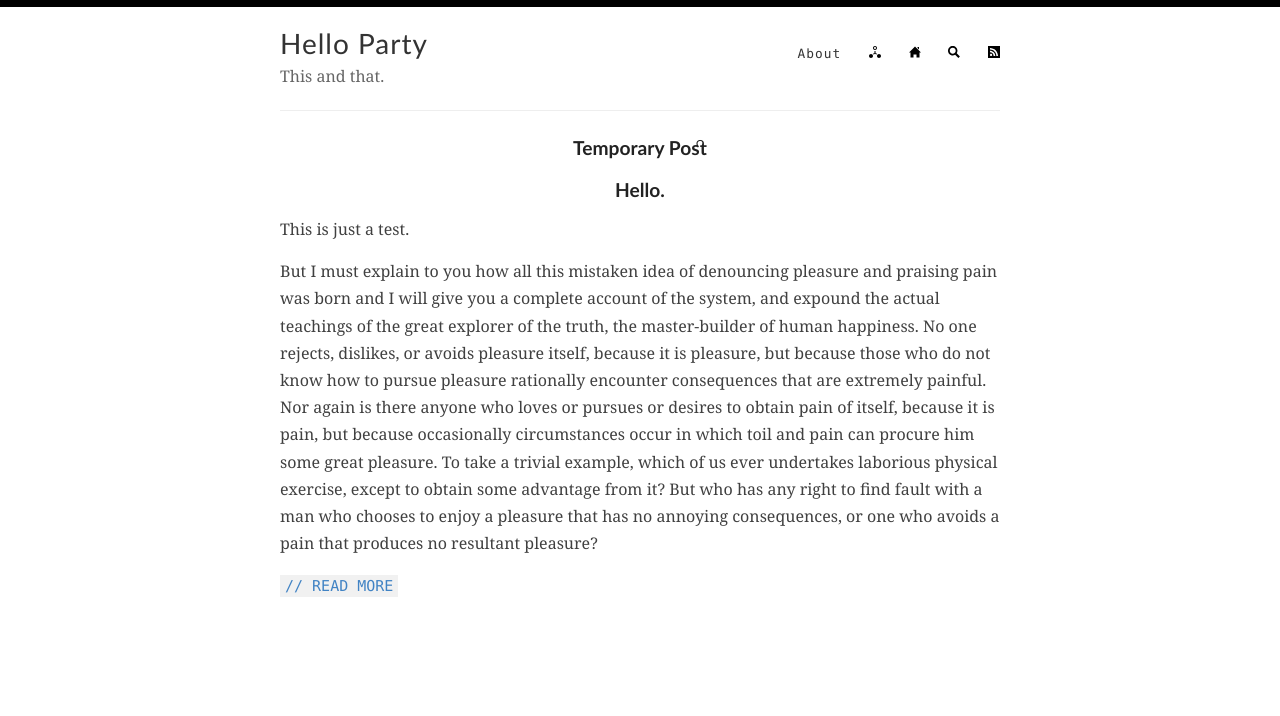
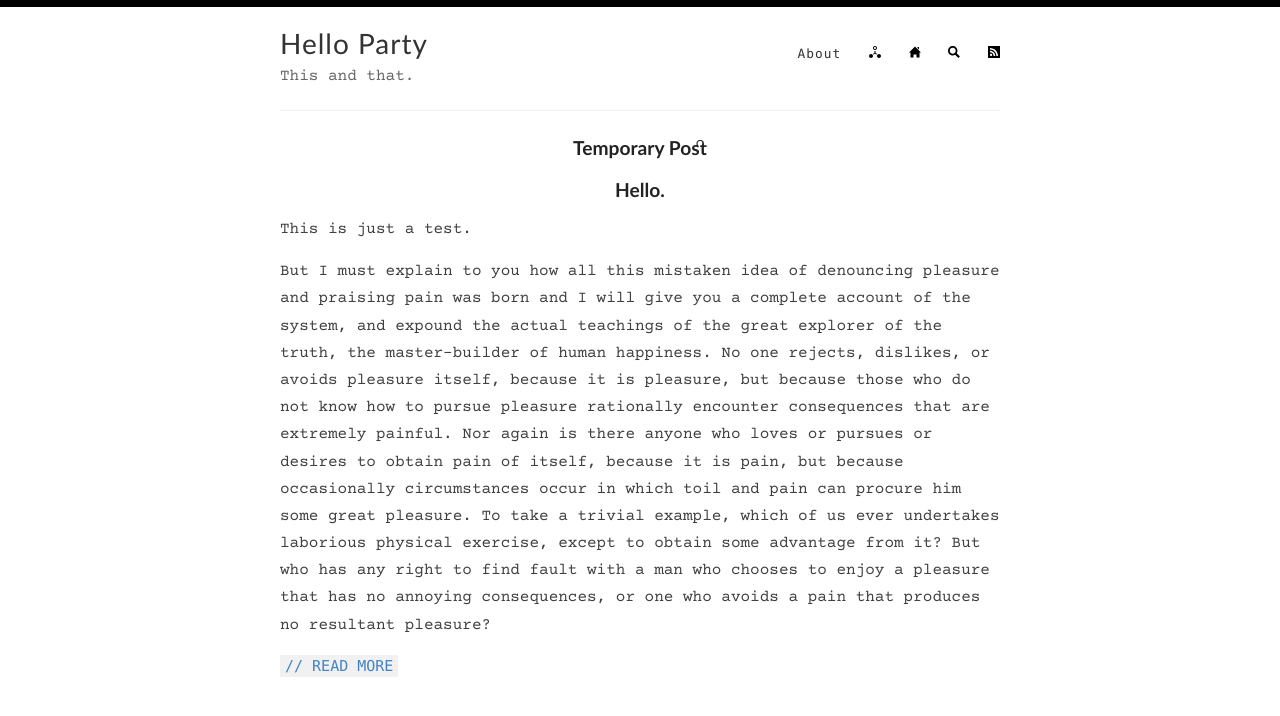
Before and after one commit to hello-party/hello-party-old.github.io, a Jekyll site: the page built from index.html, in a window 1280 px wide. Shown: the top 716 px of the page. Built offline with Jekyll 4.4.1, drawn with Linux system fonts in a browser that asks for light colours; the list of posts is cut into pages by our own code.

Commit message:
Update style.scss

```diff
--- a/assets/style.scss
+++ b/assets/style.scss
@@ -7,6 +7,20 @@
 
 @import "reset";
 @import "variables";
+
+@font-face {
+  font-family: 'Courier Prime';
+  font-style: normal;
+  font-weight: 400;
+  src: url('../fonts/courier-prime-v2-latin-regular.eot'); /* IE9 Compat Modes */
+  src: local(''),
+       url('../fonts/courier-prime-v2-latin-regular.eot?#iefix') format('embedded-opentype'), /* IE6-IE8 */
+       url('../fonts/courier-prime-v2-latin-regular.woff2') format('woff2'), /* Super Modern Browsers */
+       url('../fonts/courier-prime-v2-latin-regular.woff') format('woff'), /* Modern Browsers */
+       url('../fonts/courier-prime-v2-latin-regular.ttf') format('truetype'), /* Safari, Android, iOS */
+       url('../fonts/courier-prime-v2-latin-regular.svg#CourierPrime') format('svg'); /* Legacy iOS */
+}
+
 // Syntax highlighting @import is at the bottom of this file
 
 /**************/
@@ -21,7 +35,8 @@ html {
 
 body {
   background: #fff;
-  font-family: $serif;
+  /*font-family: $serif;*/
+  font-family: 'Courier Prime';
   color: #404040;
   line-height: 1.7;
   font-weight: 400;
```
